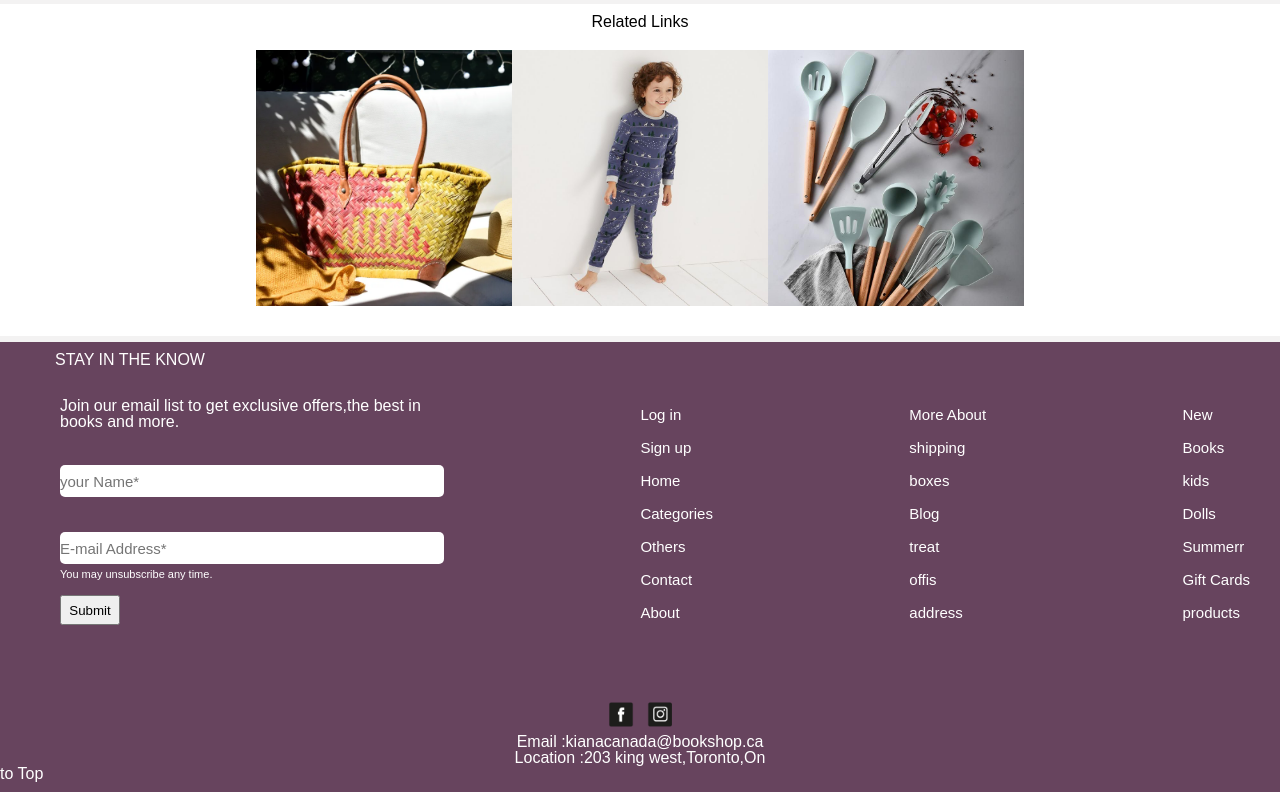
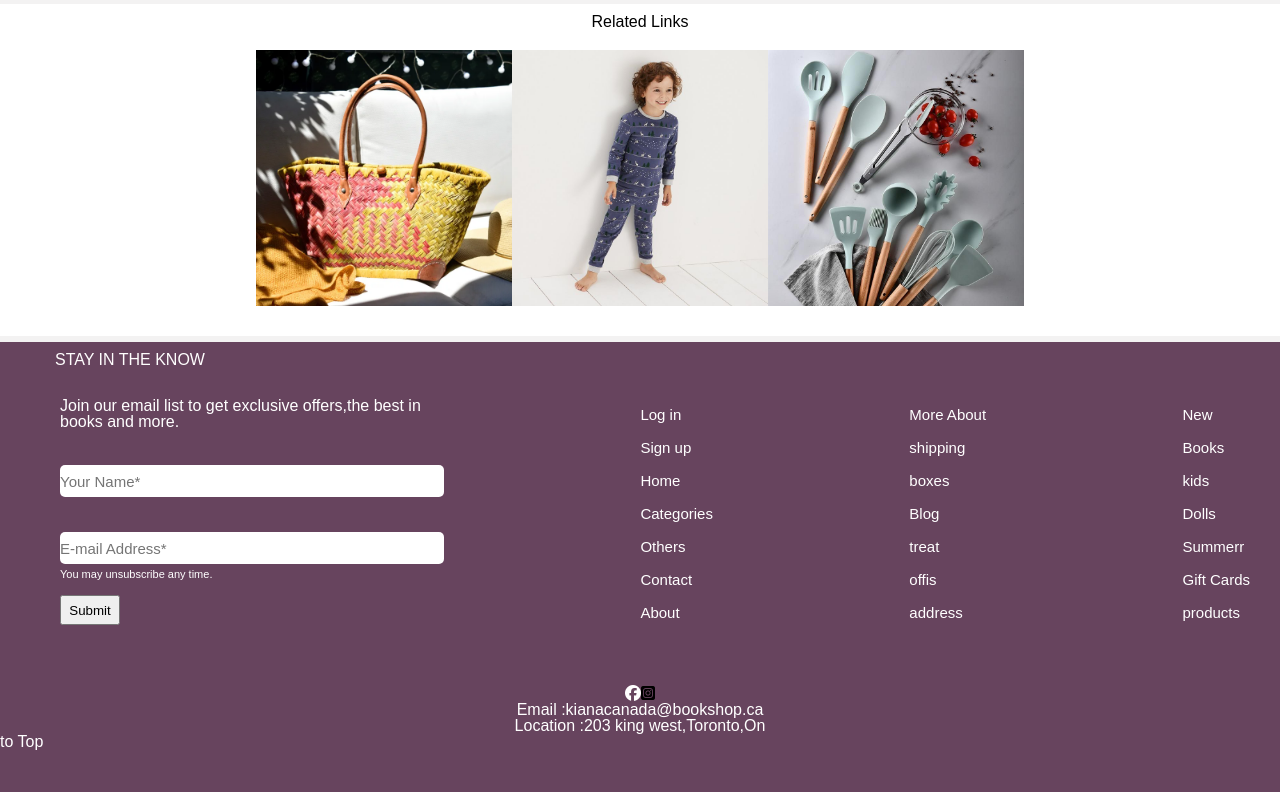
Before and after one commit to Kheidari71/Shop_website, a website: page index.html in a window 1280 px wide. Shown: the part 2976-3768 px from the top of the page. Drawn offline with nearby package versions, Linux system fonts and the light colour scheme.

Commit message:
Add files via upload

```diff
--- a/index.html
+++ b/index.html
@@ -16,6 +16,8 @@
 
     <link rel="stylesheet" href="https://use.fontawesome.com/releases/v5.7.0/css/all.css">
     <script src="https://kit.fontawesome.com/975e86900b.js" crossorigin="anonymous"></script>
+    <link href="https://fonts.googleapis.com/css2?family=Poppins:wght@400;500;600;700;800&display=swap" rel="stylesheet">
+
     <link rel="stylesheet" href="https://cdnjs.cloudflare.com/ajax/libs/font-awesome/5.13.0/css/all.min.css">
     <!--the title of the page-->
     <title>Online shop website</title>
@@ -236,7 +238,7 @@
                         <fieldset>
                             <legend id="form1">Join our email list to get exclusive offers,the best in <br> books and
                                 more.</p>
-                                <input id="re" class="too" type="text" placeholder="your Name*" required />
+                                <input id="re" class="too" type="text" placeholder="Your Name*" required />
                                 <input id="req" class="too" type="text" placeholder="E-mail Address*" required />
                                 <p id="fil">You may unsubscribe any time.</p>
                                 <!--put SIGN UP icon here-->
@@ -283,8 +285,8 @@
 
             <div id="info">
 
-                <img class="wd" src="css/asset/—Pngtree—black facebook icon facebook logo_3584912.png" alt="facebook">
-                <img class="wd" src="css/asset/—Pngtree—instagram icon instagram logo_3584911.png" alt="instagram">
+                <a href=""><i class="fa-brands fa-facebook"></i></a>
+                <a href=""></a><i class="fa-brands fa-square-instagram"></i></a>
             </div>
             <div id="fo">
                 <p class="ff">Email :kianacanada@bookshop.ca</p>
```
